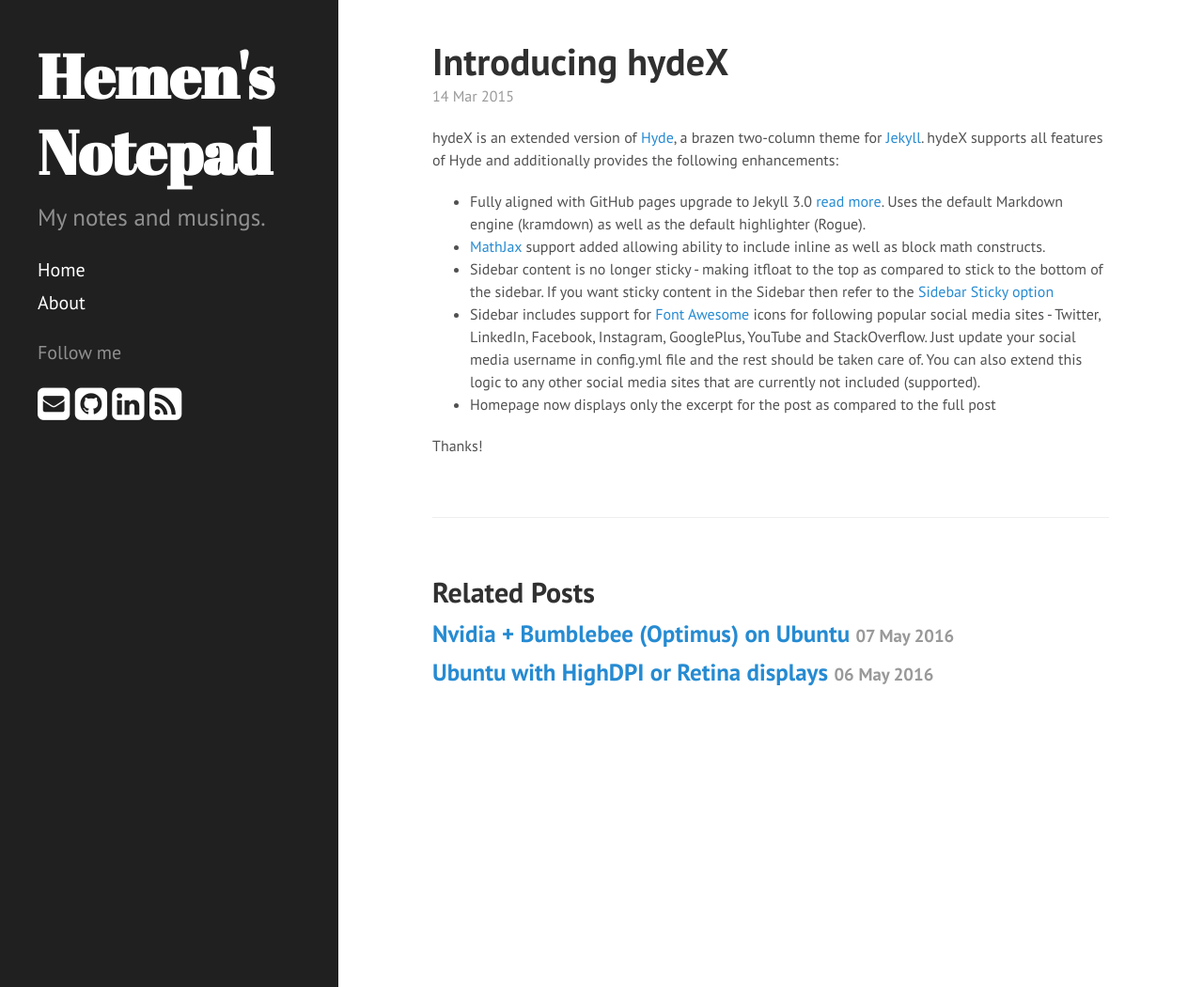
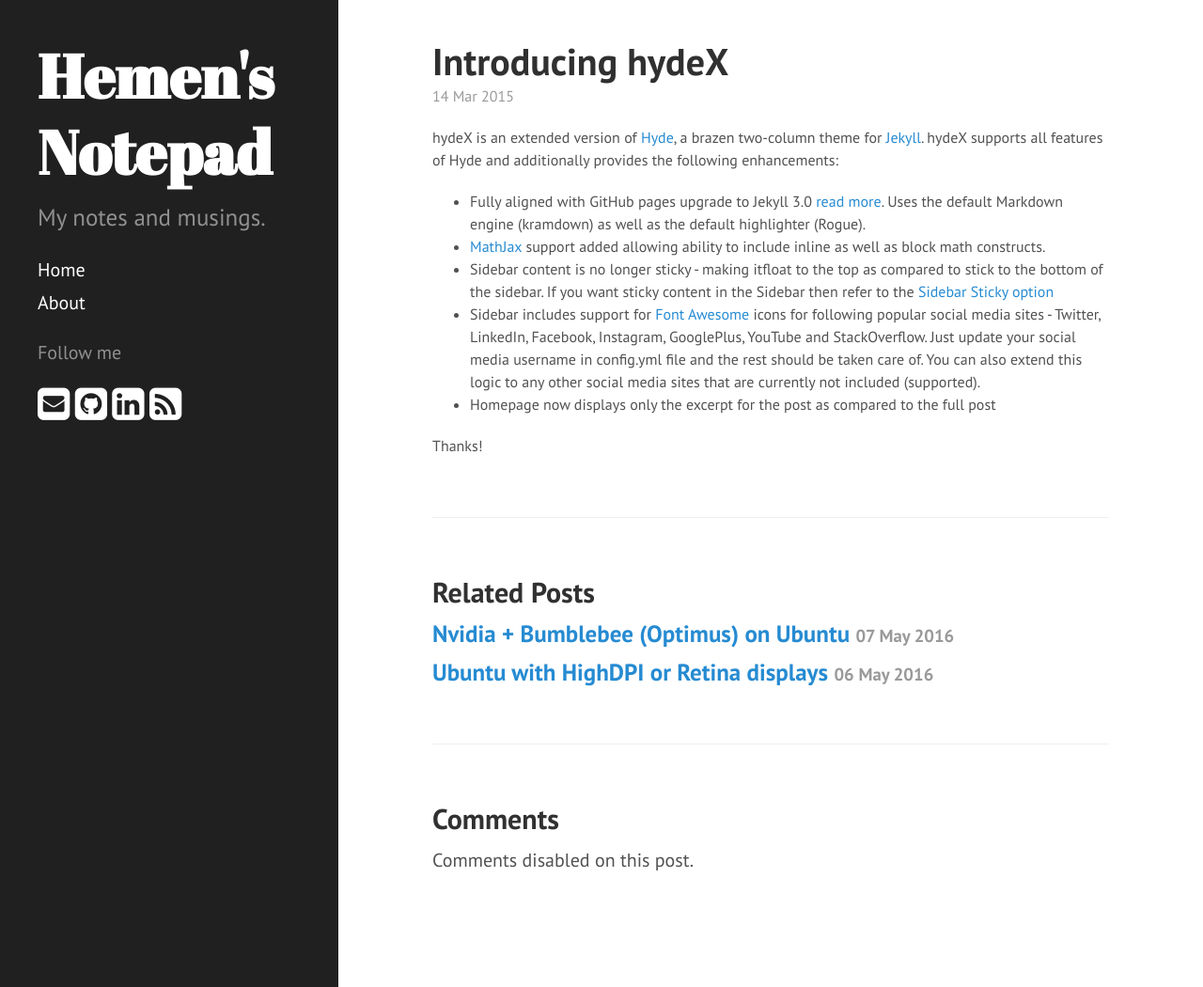
Before and after one commit to hemenkapadia/hemenkapadia.github.io, a Jekyll site: the page built from _posts/2015-03-14-introducing-hydeX.md, in a window 1280 px wide and 1050 px high. Shown: the whole window at 94% size. Built offline with Jekyll 4.4.1, drawn with Linux system fonts in a browser that asks for light colours; nearby versions of some CDN libraries.

Commit message:
HydeX code for enabling comments on hemenkapadia.github.io

```diff
--- a/_layouts/post.html
+++ b/_layouts/post.html
@@ -14,12 +14,46 @@
     {% for post in site.related_posts limit:3 %}
       <li>
         <h3>
-          <a href="{{ post.url }}">
+          <a href="{{ site.baseurl }}{{ post.url }}">
             {{ post.title }}
-            <small>{{ post.date | date_to_string }}</small>
           </a>
+          <small>{{ post.date | date_to_string }}</small>
         </h3>
       </li>
     {% endfor %}
   </ul>
 </div>
+
+<div class="comments">
+  <h2>Comments</h2>
+  {% if page.comments %}
+    <div id="disqus_thread"></div>
+    <script>
+        /**
+         *  RECOMMENDED CONFIGURATION VARIABLES: EDIT AND UNCOMMENT THE SECTION BELOW TO INSERT DYNAMIC VALUES FROM YOUR PLATFORM OR CMS.
+         *  LEARN WHY DEFINING THESE VARIABLE IS IMPORTANT: https://disqus.com/admin/universalcode/#configuration-variables
+         *
+         * Hemen Comment - Since each post where we need comment has it's unique URL, we need not setup the page.url and page.identifier
+         * parameters
+         *
+         */
+        /*
+        var disqus_config = function () {
+            this.page.url = PAGE_URL;  // Replace PAGE_URL with your page's canonical URL variable
+            this.page.identifier = PAGE_IDENTIFIER; // Replace PAGE_IDENTIFIER with your page's unique identifier variable
+        };
+        */
+        (function() {  // DON'T EDIT BELOW THIS LINE
+            var d = document, s = d.createElement('script');
+
+            s.src = '//hemenkapadiagithubio.disqus.com/embed.js';
+
+            s.setAttribute('data-timestamp', +new Date());
+            (d.head || d.body).appendChild(s);
+        })();
+    </script>
+    <noscript>Please enable JavaScript to view the <a href="https://disqus.com/?ref_noscript" rel="nofollow">comments powered by Disqus.</a></noscript>
+  {% else %}
+    Comments disabled on this post.
+  {% endif %}
+</div>
--- a/assets/css/poole.css
+++ b/assets/css/poole.css
@@ -354,7 +354,8 @@
 }
 
 /* Related posts */
-.related {
+.related,
+.comments {
   padding-top: 2rem;
   padding-bottom: 2rem;
   border-top: 1px solid #eee;
```
